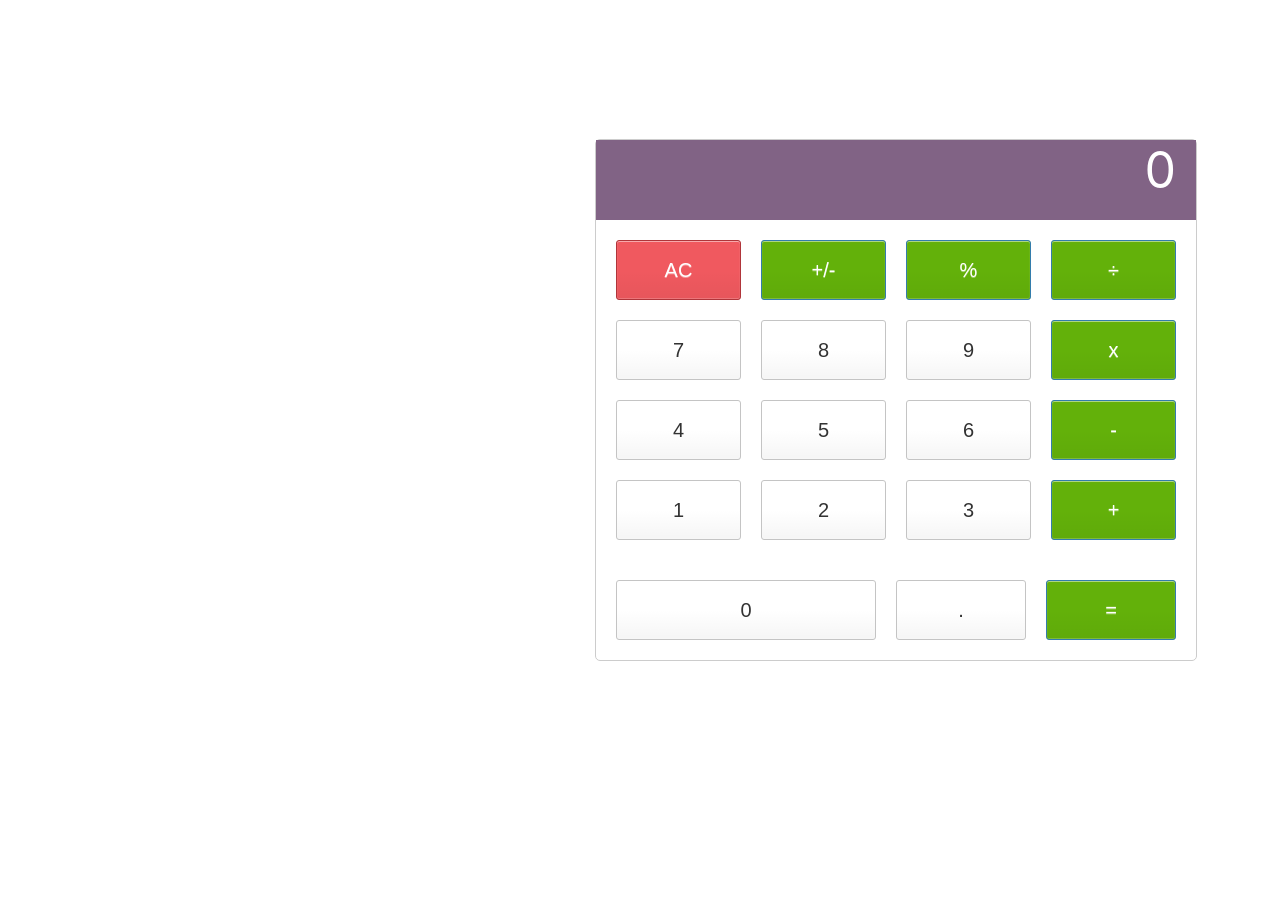
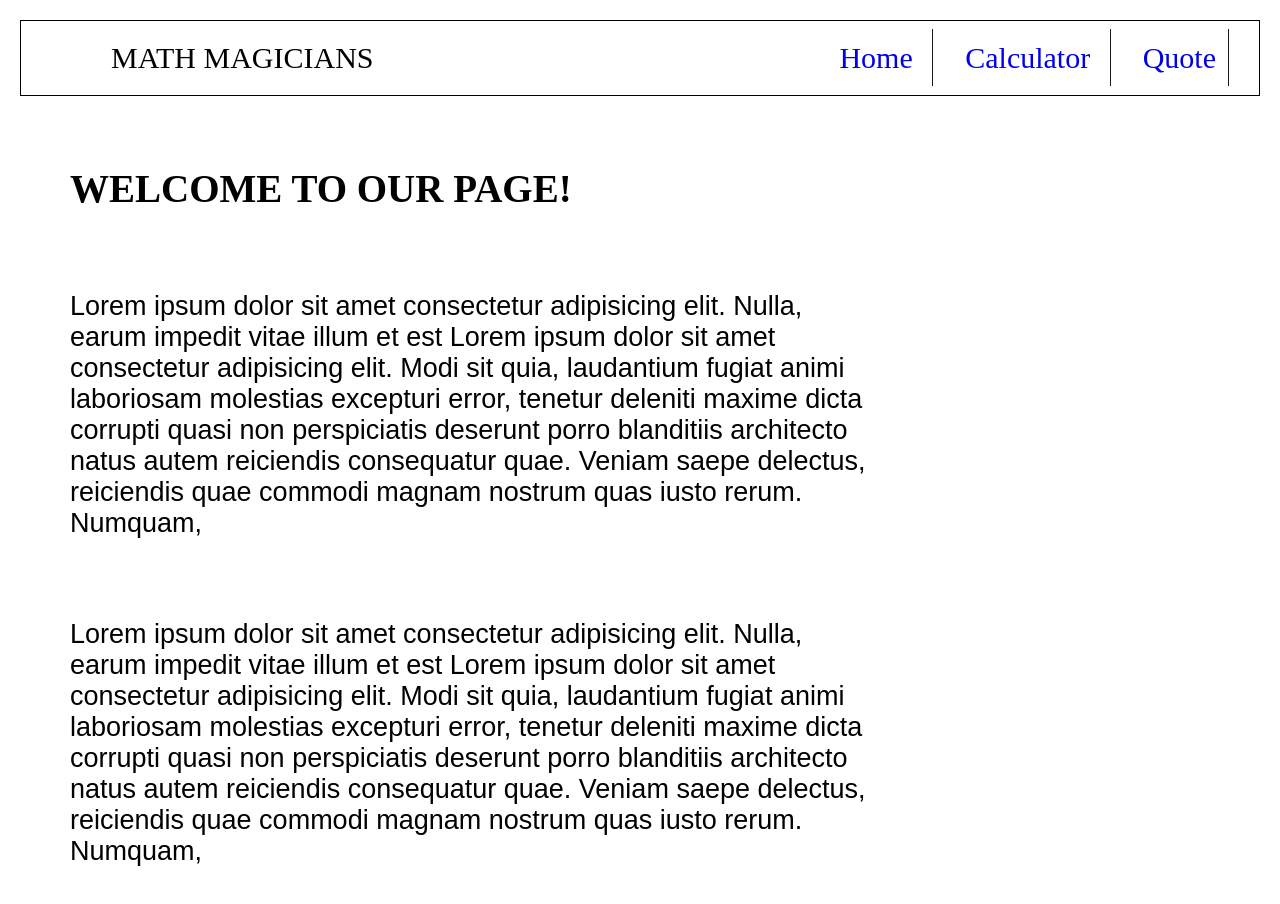
Before and after one commit to Itswali/Math-Magicians, a React (Create React App) app: page /Home in a window 1280 px wide. Shown: the top 904 px of the page. Before the commit the page ends 800 px from the top, so only its background shows below. Built offline with nearby package versions, Linux system fonts and the light colour scheme.

Commit message:
add react roots and implemented links and content for full site

```diff
--- a/package.json
+++ b/package.json
@@ -11,6 +11,7 @@
     "node-sass": "^8.0.0",
     "react": "^18.2.0",
     "react-dom": "^18.2.0",
+    "react-router-dom": "^6.6.2",
     "react-scripts": "5.0.1",
     "sass": "^1.57.1",
     "web-vitals": "^2.1.4"
--- a/src/App.js
+++ b/src/App.js
@@ -1,19 +1,43 @@
+/* eslint-disable no-lone-blocks */
 /* eslint-disable react/prefer-stateless-function */
 import './style/style.scss';
-// import React, { Component } from 'react';
+import { Link, Route, Routes } from 'react-router-dom';
 import React from 'react';
-import Calculator from './components/calculator';
 import './components/logic/calculate';
 import './components/logic/operate';
+import Cal from './components/CalculatorPart';
+import Quote from './components/Quote';
+import Home from './components/Home';
 
-class App extends React.Component {
-  render() {
-    return (
-      <div className="App">
-        <Calculator />
-      </div>
-    );
-  }
+function App() {
+  return (
+    <>
+      <nav className="navbar">
+        <div className="Title-name">
+          MATH MAGICIANS
+        </div>
+        <div className="nav-links">
+          <Link to="/Home"> Home </Link>
+          <Link to="/Calculator"> Calculator </Link>
+          <Link to="/Quote"> Quote </Link>
+        </div>
+      </nav>
+      <Routes>
+        <Route path="/Home" element={<Home />} />
+        <Route path="/Calculator" element={<Cal />} />
+        <Route path="/Quote" element={<Quote />} />
+      </Routes>
+    </>
+  );
 }
 
 export default App;
+
+{ /* <nav className="navbar">
+      <div className="Title-name">MATH MAGICIANS</div>
+      <div className="nav-links">
+        <a href="/Home">HOME</a>
+        <a href="/Calculator">Calculator</a>
+        <a href="/Quote">QUOTE</a>
+      </div>
+    </nav> */ }
--- /dev/null
+++ b/src/components/CalculatorPart.js
@@ -0,0 +1,12 @@
+import React from 'react';
+import Calculator from './calculator';
+import CalculatorText from './CalculatorText';
+
+export default function Cal() {
+  return (
+    <div>
+      <Calculator />
+      <CalculatorText />
+    </div>
+  );
+}
--- /dev/null
+++ b/src/components/CalculatorText.js
@@ -0,0 +1,17 @@
+import React from 'react';
+
+export default function CalculatorText() {
+  return (
+    <div>
+      <h2 style={{
+        fontSize: '3.5rem',
+        fontWeight: '700',
+        padding: '100px',
+        lineHeight: '1.5em',
+      }}
+      >
+        Lets Do Some Math!
+      </h2>
+    </div>
+  );
+}
--- /dev/null
+++ b/src/components/Home.js
@@ -0,0 +1,45 @@
+import React from 'react';
+import '../style/style.scss';
+
+export default function Home() {
+  return (
+    <div>
+      <section className="middle">
+
+        <div className="welcome">
+          <h2>WELCOME TO OUR PAGE!</h2>
+        </div>
+        <div className="dummy-1">
+          Lorem ipsum dolor sit amet consectetur adipisicing elit. Nulla,
+          earum impedit vitae illum et est Lorem
+          ipsum dolor sit amet consectetur adipisicing elit.
+          Modi sit quia,
+          laudantium fugiat
+          animi laboriosam molestias excepturi error,
+          tenetur deleniti maxime dicta corrupti
+          quasi non perspiciatis
+          deserunt porro
+          blanditiis architecto natus autem reiciendis consequatur
+          quae. Veniam saepe delectus, reiciendis quae
+          commodi magnam
+          nostrum quas iusto rerum. Numquam,
+        </div>
+        <div className="dummy-2">
+          Lorem ipsum dolor sit amet consectetur adipisicing elit. Nulla,
+          earum impedit vitae illum et est Lorem
+          ipsum dolor sit amet consectetur adipisicing elit.
+          Modi sit quia,
+          laudantium fugiat
+          animi laboriosam molestias excepturi error,
+          tenetur deleniti maxime dicta corrupti
+          quasi non perspiciatis
+          deserunt porro
+          blanditiis architecto natus autem reiciendis consequatur
+          quae. Veniam saepe delectus, reiciendis quae
+          commodi magnam
+          nostrum quas iusto rerum. Numquam,
+        </div>
+      </section>
+    </div>
+  );
+}
--- /dev/null
+++ b/src/components/Quote.js
@@ -0,0 +1,22 @@
+import React from 'react';
+
+export default function Quote() {
+  return (
+    <div>
+      <h1 style={{
+        fontSize: '3.7rem',
+        fontWeight: '500',
+        marginLeft: '20%',
+        marginRight: '20%',
+        marginTop: '12%',
+        textAlign: 'center',
+        lineHeight: '1.5em',
+      }}
+      >
+        MatheMatics is not about numbers, equations, computations,
+        or alogorithams
+        : it is about understanding. ~ Wali Muhammad.
+      </h1>
+    </div>
+  );
+}
--- a/src/components/calculator.js
+++ b/src/components/calculator.js
@@ -2,7 +2,11 @@ import React, { useState } from 'react';
 import calculate from './logic/calculate';
 
 const Calculator = () => {
-  const [display, newDisplay] = useState({ total: 0, next: null, operation: null });
+  const [display, newDisplay] = useState({
+    total: 0,
+    next: null,
+    operation: null,
+  });
 
   const buttonClicked = (event) => {
     const btnName = event.target.innerText;
@@ -12,7 +16,7 @@ const Calculator = () => {
   const { total, next, operation } = display;
 
   return (
-    <div className="first">
+    <div>
       <div className="calculator-wrap">
         <div className="calculator-display">
           {total}
--- a/src/index.js
+++ b/src/index.js
@@ -1,11 +1,13 @@
+import { BrowserRouter } from 'react-router-dom';
 import React from 'react';
 import ReactDOM from 'react-dom/client';
-import './index.css';
 import App from './App';
 
 const root = ReactDOM.createRoot(document.getElementById('root'));
 root.render(
   <React.StrictMode>
-    <App />
+    <BrowserRouter>
+      <App />
+    </BrowserRouter>
   </React.StrictMode>,
 );
--- a/src/style/_home.scss
+++ b/src/style/_home.scss
@@ -1,4 +1,45 @@
-h1 {
-    color: blue;
-    font-style: italic;
+.navbar {
+    display: flex;
+    flex-direction: row;
+    justify-content: space-between;
+    padding: 20px;
+    border: 1px solid black;
+    margin: 20px;
 }
+
+.Title-name {
+    font-size: 30px;
+    margin-left: 70px;
+}
+
+.nav-links {
+    justify-content: space-evenly;
+    a {
+        text-decoration: none;
+        font-size: 30px;
+        padding: 12px;
+        margin: 10px;
+        border-right: 1px solid rgb(29, 22, 22);
+    }
+}
+
+.middle {
+    min-height: 80vh;
+    margin: 20px;
+    display: flex;
+    flex-direction: column;
+    gap: 80px;
+    padding: 50px;
+}
+
+.welcome {
+    font-size: 26px;
+    font-family: 'Times New Roman', Times, serif;
+}
+
+.dummy-1,
+.dummy-2 {
+    font-size: 27px;
+    width: 70%;
+    font-family: sans-serif;
+}
```
Also changed, not shown: src/index.html (+27 -12 lines), 1 other file (tests, documents, lock files or other folders).
